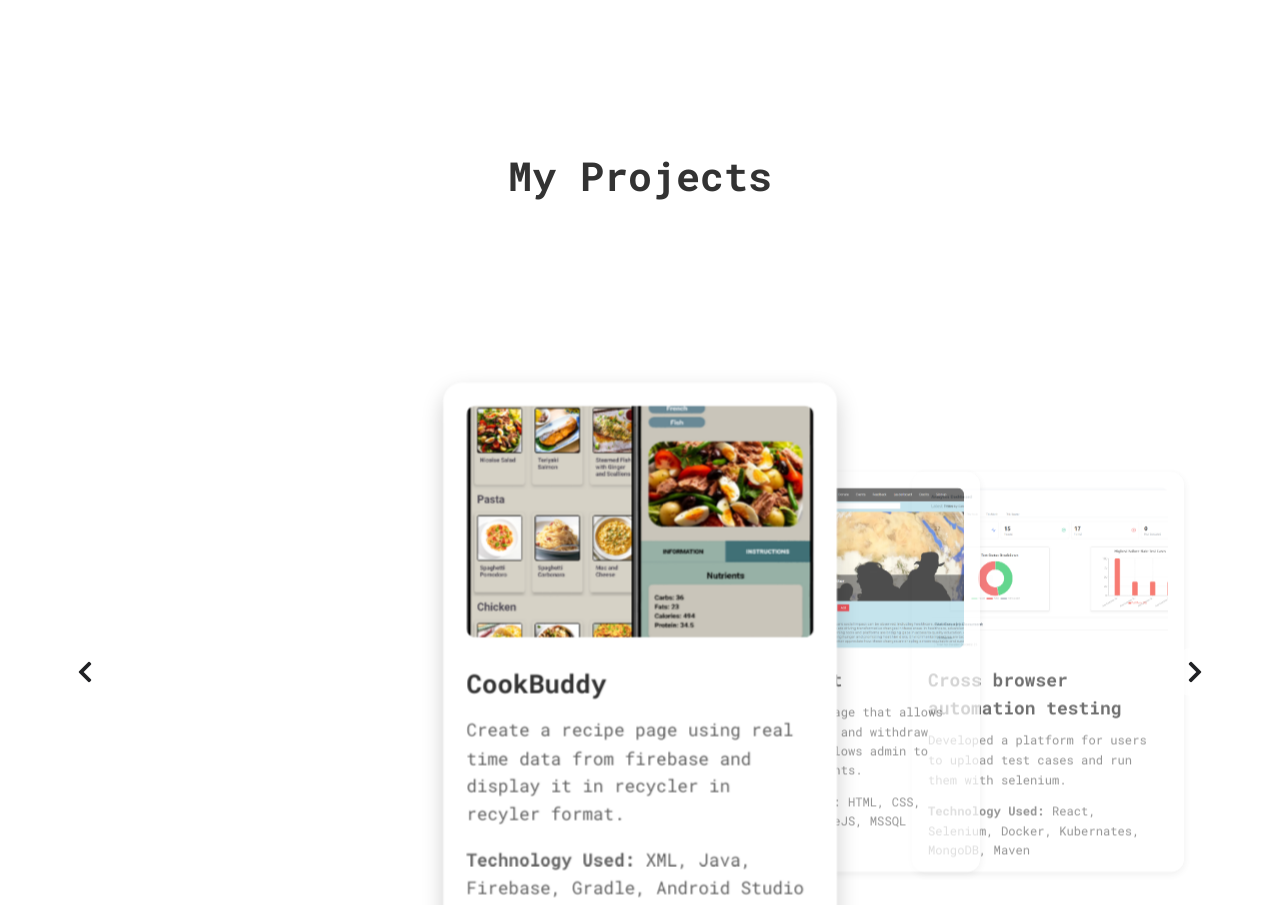
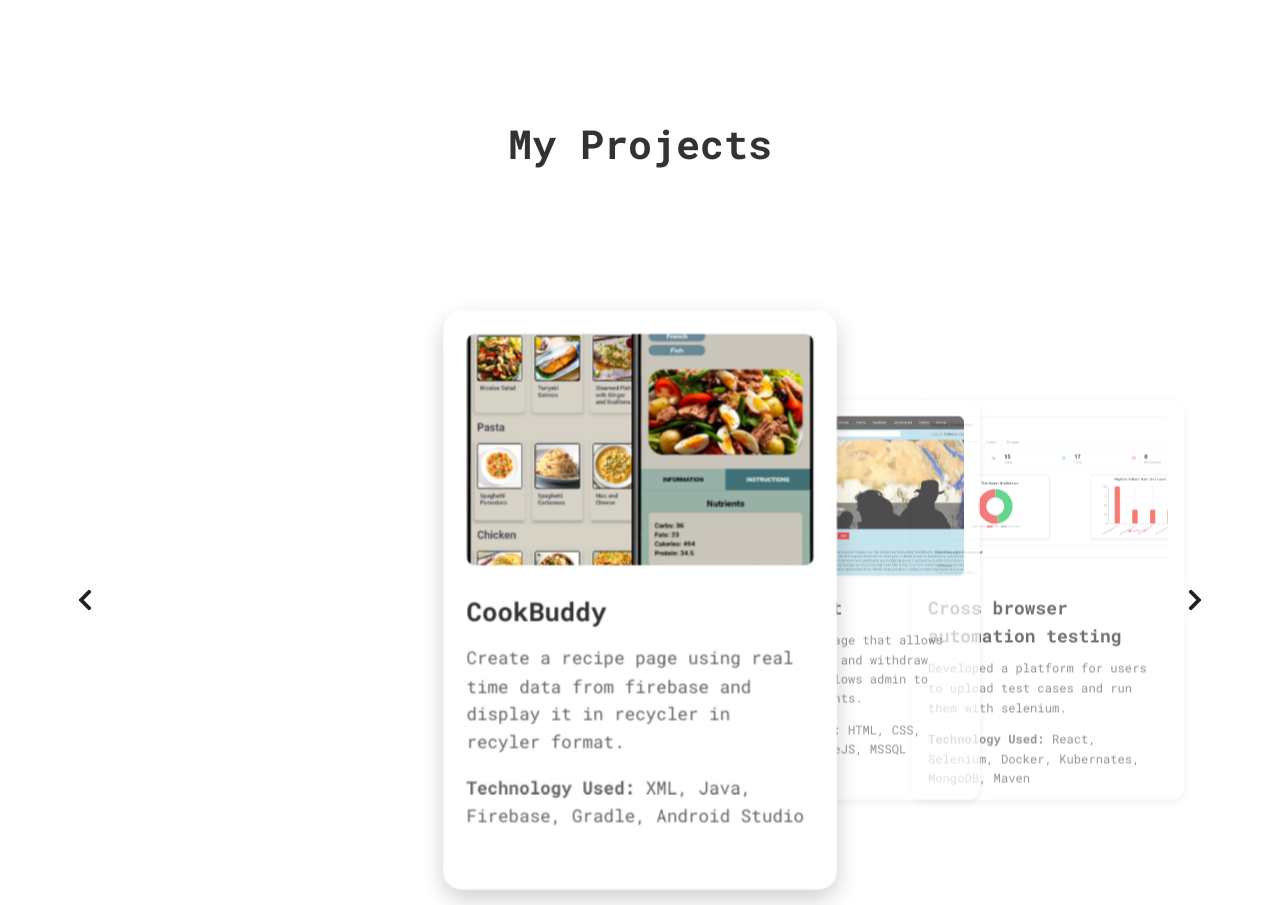
Before and after one commit to LauYanHui/Portfolio, a plain HTML site: page index.html in a window 1280 px wide. Shown: the part 2647-3552 px from the top of the page. Drawn offline with Linux system fonts and the light colour scheme.

Commit message:
feat: updated project container

```diff
--- a/style.css
+++ b/style.css
@@ -218,7 +218,7 @@ section.visible {
 
 #projects {
     background: white;
-    padding: 4rem 2rem;
+    padding: 2rem;
     overflow: hidden;
 }
 
@@ -229,6 +229,7 @@ section.visible {
     width: 100%;
     max-width: 1200px;
     margin: 0 auto;
+    padding: 0;
 }
 
 .carousel-container {
@@ -240,7 +241,7 @@ section.visible {
     align-items: center;
     justify-content: center;
     overflow: hidden;
-    margin: 40px 0;
+    margin: 0;
     perspective: 1000px;
 }
 
```
